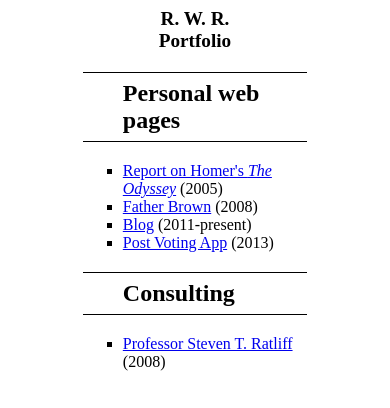
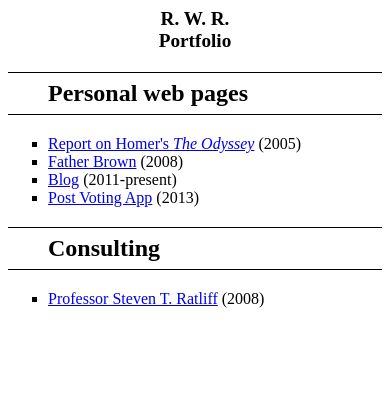
Before and after one commit to rratliff/staticportfolio, a plain HTML site: page index.html in a window 390 px wide. Drawn offline with Linux system fonts and the light colour scheme.

Commit message:
Basic mobile device compatibility
For two pages: the portfolio home and the fatherbrown page

```diff
--- a/index.html
+++ b/index.html
@@ -3,10 +3,17 @@
 <head>
 <title>R. W. R. Portfolio</title>
 <meta http-equiv="Content-Type" content="text/html; charset=UTF-8" />
+<meta name="viewport" content="width=device-width" />
 <style type="text/css">
 #content {
   width: 60%;
   margin: 0 20%;
+}
+@media screen and (max-width: 900px) {
+    #content {
+        width: 100%;
+        margin: 0;
+    }
 }
 #head {
   /*background: #cfc;*/
```
Also changed, not shown: fatherbrown/index.html (+1 -0 lines).
